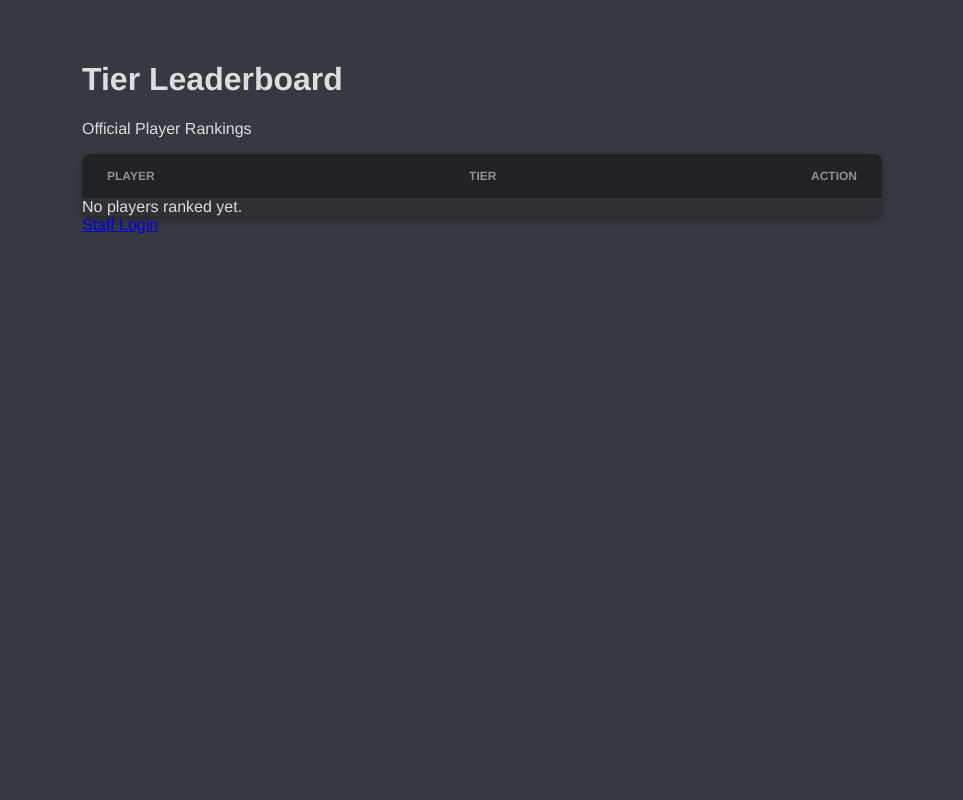
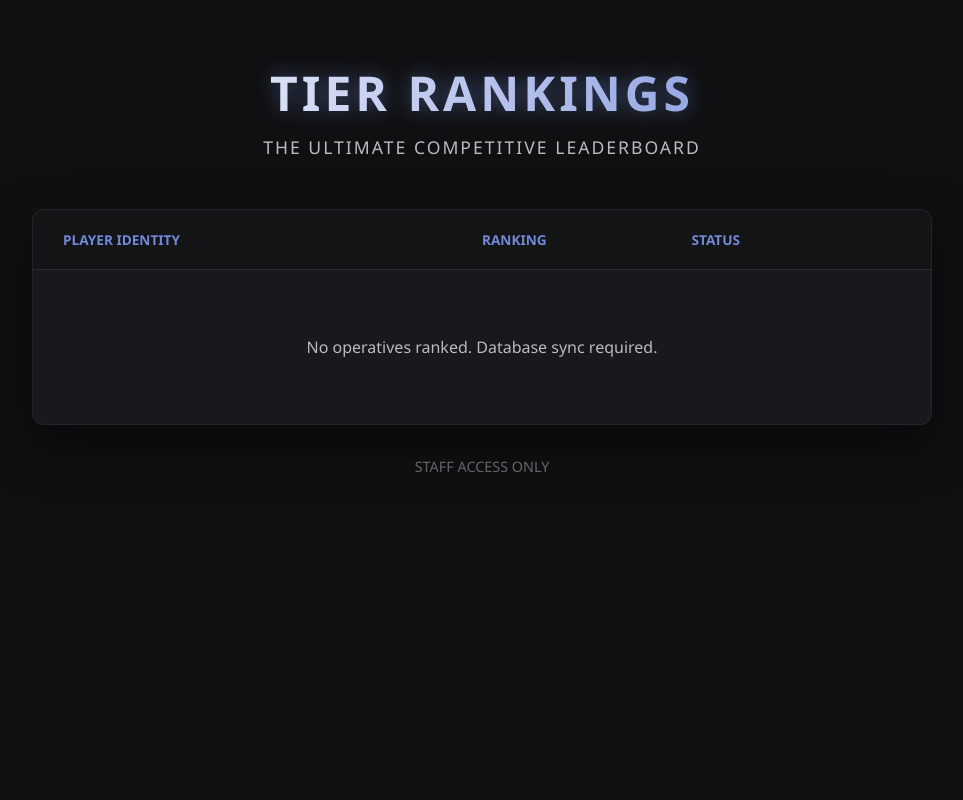
Before and after one commit to SKIBIDIBOSS/tiertests, a Node server app: page / in a window 1280 px wide. Shown: the whole page, without its empty margins (158-1121 px from the left). Run offline with Node 20, Linux system fonts and the light colour scheme; some libraries are stand-ins or nearby versions.

Commit message:
Update index.ejs

```diff
--- a/views/index.ejs
+++ b/views/index.ejs
@@ -3,51 +3,187 @@
 <head>
     <meta charset="UTF-8">
     <meta name="viewport" content="width=device-width, initial-scale=1.0">
-    <link rel="stylesheet" href="/css/style.css">
-    <title>Tier Leaderboard</title>
+    <title>TIER LIST | OFFICIAL RANKINGS</title>
+    <style>
+        :root {
+            --primary: #5865f2;
+            --glow: #7289da;
+            --bg: #0f1012;
+            --card-bg: #18191c;
+            --text: #ffffff;
+            --subtext: #b9bbbe;
+        }
+
+        body {
+            background-color: var(--bg);
+            color: var(--text);
+            font-family: 'Segoe UI', Roboto, Helvetica, Arial, sans-serif;
+            margin: 0;
+            display: flex;
+            justify-content: center;
+            min-height: 100vh;
+        }
+
+        .container {
+            width: 100%;
+            max-width: 900px;
+            padding: 60px 20px;
+        }
+
+        header {
+            text-align: center;
+            margin-bottom: 50px;
+        }
+
+        h1 {
+            font-size: 3rem;
+            margin: 0;
+            letter-spacing: 4px;
+            text-transform: uppercase;
+            background: linear-gradient(to right, #fff, var(--glow));
+            -webkit-background-clip: text;
+            -webkit-text-fill-color: transparent;
+            filter: drop-shadow(0 0 10px rgba(114, 137, 218, 0.5));
+        }
+
+        .slogan {
+            color: var(--subtext);
+            font-size: 1.1rem;
+            margin-top: 10px;
+            letter-spacing: 2px;
+        }
+
+        .leaderboard-container {
+            background: var(--card-bg);
+            border: 1px solid rgba(255,255,255,0.05);
+            border-radius: 12px;
+            box-shadow: 0 20px 50px rgba(0,0,0,0.5);
+            overflow: hidden;
+        }
+
+        .table-header {
+            background: rgba(0,0,0,0.2);
+            padding: 20px 30px;
+            display: grid;
+            grid-template-columns: 2fr 1fr 1fr;
+            font-weight: bold;
+            color: var(--glow);
+            text-transform: uppercase;
+            font-size: 0.85rem;
+            border-bottom: 1px solid rgba(255,255,255,0.1);
+        }
+
+        .user-row {
+            padding: 20px 30px;
+            display: grid;
+            grid-template-columns: 2fr 1fr 1fr;
+            align-items: center;
+            border-bottom: 1px solid rgba(255,255,255,0.03);
+            transition: all 0.3s ease;
+        }
+
+        .user-row:hover {
+            background: rgba(88, 101, 242, 0.05);
+            transform: scale(1.01);
+        }
+
+        .username {
+            font-weight: 600;
+            font-size: 1.1rem;
+        }
+
+        /* Professional Glow Tiers */
+        .tier-badge {
+            padding: 6px 16px;
+            border-radius: 20px;
+            font-weight: bold;
+            font-size: 0.8rem;
+            background: #2f3136;
+            border: 1px solid var(--glow);
+            box-shadow: 0 0 10px rgba(114, 137, 218, 0.2);
+            text-align: center;
+            display: inline-block;
+        }
+
+        .btn-action {
+            background: var(--primary);
+            color: white;
+            text-decoration: none;
+            padding: 10px 20px;
+            border-radius: 6px;
+            font-size: 0.8rem;
+            font-weight: bold;
+            text-align: center;
+            transition: 0.2s;
+            box-shadow: 0 4px 15px rgba(88, 101, 242, 0.3);
+        }
+
+        .btn-action:hover {
+            background: #4752c4;
+            box-shadow: 0 0 20px rgba(88, 101, 242, 0.6);
+        }
+
+        .no-data {
+            padding: 50px;
+            text-align: center;
+            color: var(--subtext);
+        }
+
+        .staff-footer {
+            margin-top: 30px;
+            text-align: center;
+        }
+
+        .staff-link {
+            color: var(--subtext);
+            text-decoration: none;
+            font-size: 0.9rem;
+            opacity: 0.5;
+        }
+
+        .staff-link:hover { opacity: 1; color: var(--glow); }
+
+        /* Role Colors */
+        .admin { color: #ff4757; text-shadow: 0 0 10px rgba(255, 71, 87, 0.3); }
+        .tester { color: #1e90ff; }
+        .user { color: #ffffff; }
+
+    </style>
 </head>
 <body>
     <div class="container">
         <header>
-            <h1>Tier Leaderboard</h1>
-            <p>Official Player Rankings</p>
+            <h1>Tier Rankings</h1>
+            <div class="slogan">THE ULTIMATE COMPETITIVE LEADERBOARD</div>
         </header>
 
-        <div class="leaderboard-card">
-            <div class="list-header">
-                <span>Player</span>
-                <span>Tier</span>
-                <span>Action</span>
+        <div class="leaderboard-container">
+            <div class="table-header">
+                <span>Player Identity</span>
+                <span>Ranking</span>
+                <span>Status</span>
             </div>
 
             <div class="user-list">
-                <% if (users.length > 0) { %>
+                <% if (typeof users !== 'undefined' && users.length > 0) { %>
                     <% users.forEach(user => { %>
                         <div class="user-row">
-                            <div class="user-info">
-                                <span class="username role-<%= user.role.toLowerCase() %>">
-                                    <%= user.username %>
-                                </span>
-                            </div>
-
-                            <div class="user-tier">
-                                <span class="tier-badge"><%= user.tier %></span>
-                            </div>
-
-                            <div class="user-action">
-                                <a href="/ticket/<%= user._id %>" class="btn-ticket">Open Ticket</a>
-                            </div>
+                            <span class="username <%= user.role %>"><%= user.username %></span>
+                            <div><span class="tier-badge"><%= user.tier %></span></div>
+                            <a href="/ticket/<%= user._id %>" class="btn-action">VIEW PROFILE</a>
                         </div>
                     <% }) %>
                 <% } else { %>
-                    <div class="no-data">No players ranked yet.</div>
+                    <div class="no-data">
+                        <p>No operatives ranked. Database sync required.</p>
+                    </div>
                 <% } %>
             </div>
         </div>
 
-        <footer>
-            <a href="/admin" class="admin-link">Staff Login</a>
-        </header>
+        <div class="staff-footer">
+            <a href="/admin" class="staff-link">STAFF ACCESS ONLY</a>
+        </div>
     </div>
 </body>
 </html>
```
